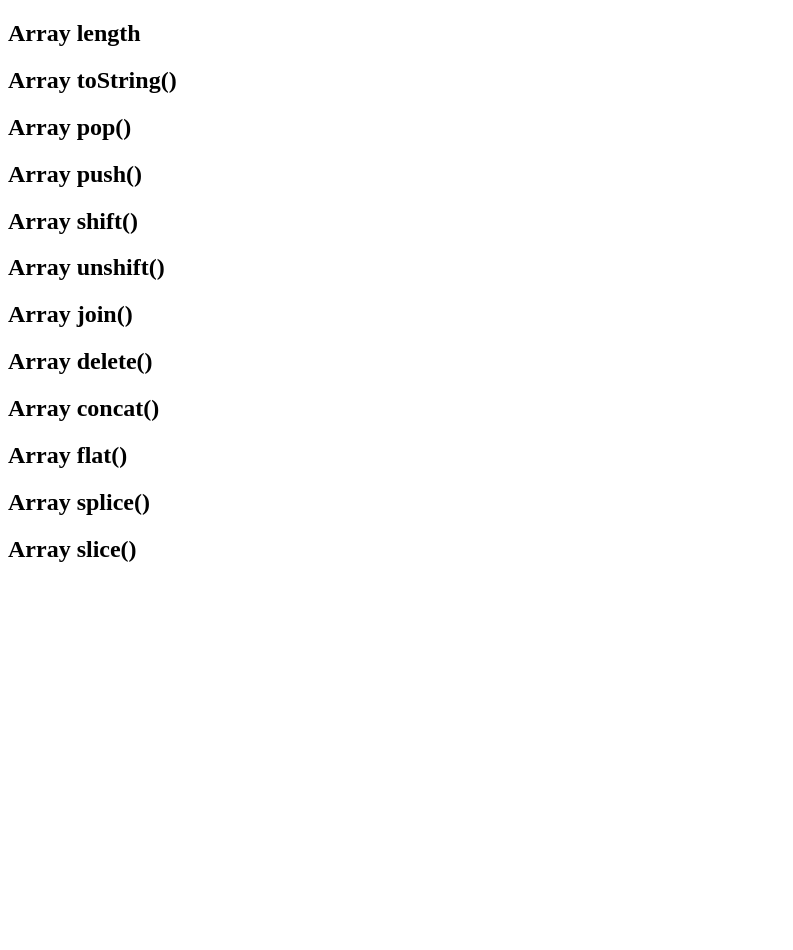
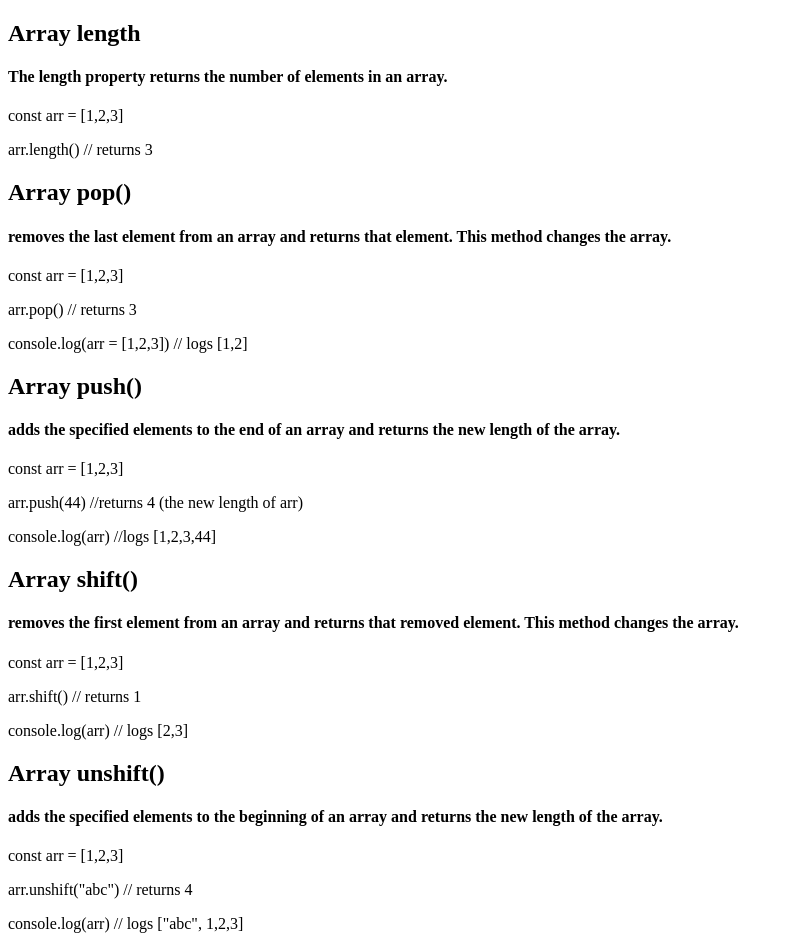
Before and after one commit to jillLoaiza/jillLoaiza.github.io, a plain HTML site: page js/1/arrayMethods.html in a window 1280 px wide. Shown: the top 950 px of the page, without its empty margins (0-793 px from the left). Before the commit the page ends 800 px from the top, so only its background shows below. Drawn offline with Linux system fonts and the light colour scheme.

Commit message:
Update arrayMethods.html

```diff
--- a/js/1/arrayMethods.html
+++ b/js/1/arrayMethods.html
@@ -9,16 +9,35 @@
 
 <body>
     <h2>Array length</h2>
+    <h4>The length property returns the number of elements in an array.</h4>
+    <p>const arr = [1,2,3]</p>
+    <p>arr.length() // returns 3</p>
 
-    <h2>Array toString()</h2>
+
     <h2>Array pop()</h2>
+    <h4>removes the last element from an array and returns that element. This method changes the array.
+    </h4>
+    <p>const arr = [1,2,3]</p>
+    <p>arr.pop() // returns 3</p>
+    <p>console.log(arr = [1,2,3]) // logs [1,2]</p>
     <h2>Array push()</h2>
+    <h4>adds the specified elements to the end of an array and returns the new length of the array. </h4>
+    <p>const arr = [1,2,3]</p>
+    <p>arr.push(44) //returns 4 (the new length of arr)</p>
+    <p>console.log(arr) //logs [1,2,3,44]</p>
     <h2>Array shift()</h2>
+    <h4> removes the first element from an array and returns that removed element. This method changes the array. </h4>
+    <p>const arr = [1,2,3]</p>
+    <p>arr.shift() // returns 1</p>
+    <p>console.log(arr) // logs [2,3]</p>
     <h2>Array unshift()</h2>
+    <h4>adds the specified elements to the beginning of an array and returns the new length of the array. </h4>
+    <p>const arr = [1,2,3]</p>
+    <p>arr.unshift("abc") // returns 4</p>
+    <p>console.log(arr) // logs ["abc", 1,2,3]</p>
     <h2>Array join()</h2>
-    <h2>Array delete()</h2>
+
     <h2>Array concat()</h2>
-    <h2>Array flat()</h2>
     <h2>Array splice()</h2>
     <h2>Array slice()</h2>
 
```
